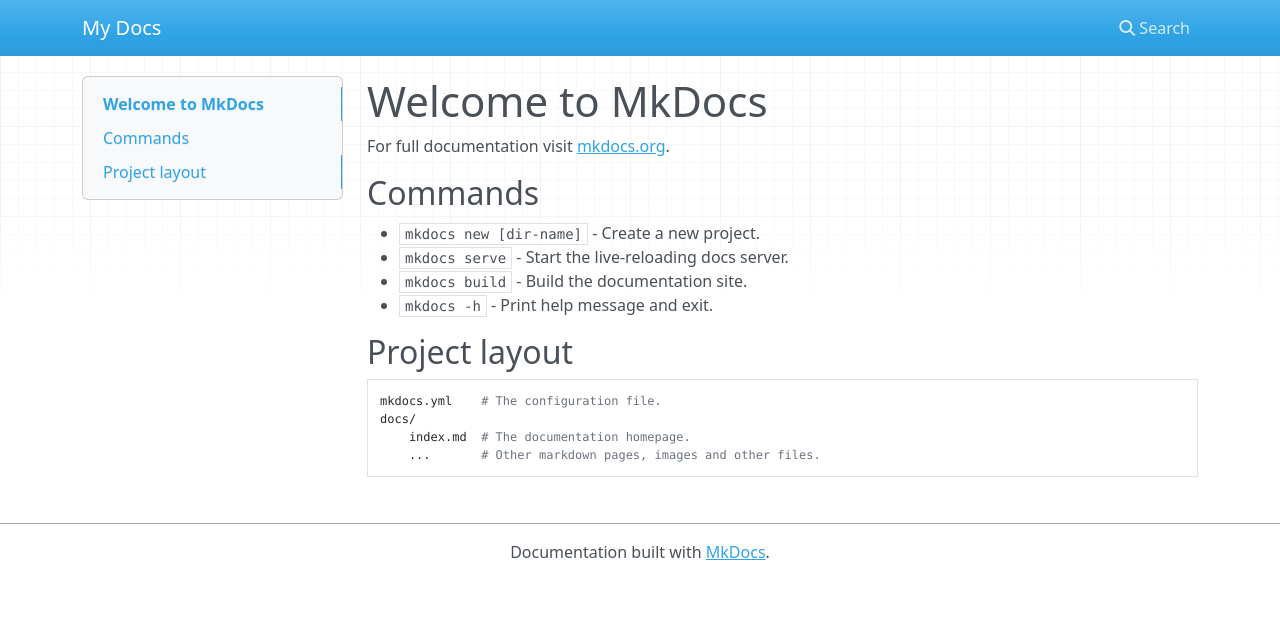
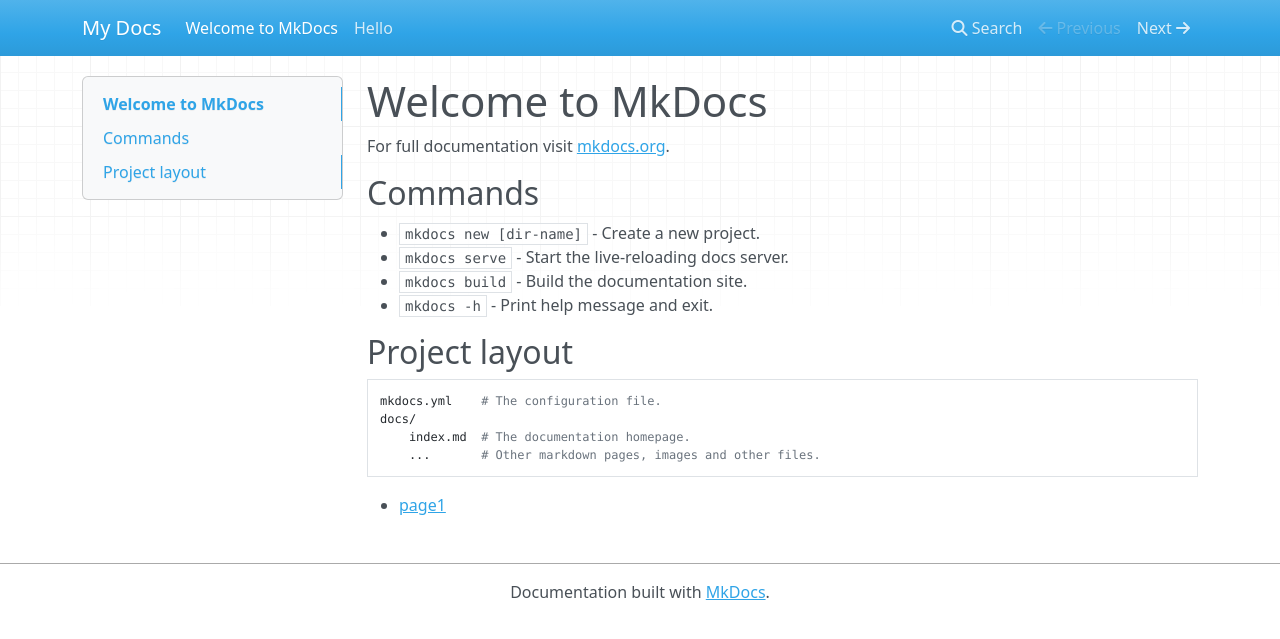
Before and after one commit to binaryta/readthedocs, an MkDocs documentation site: the page built from docs/index.md, in a window 1280 px wide. Shown: the top 639 px of the page. Built offline with MkDocs 1.6.1, drawn with Linux system fonts in a browser that asks for light colours; nearby versions of some CDN libraries.

```diff
--- a/docs/index.md
+++ b/docs/index.md
@@ -15,3 +15,5 @@ For full documentation visit [mkdocs.org](https://www.mkdocs.org).
     docs/
         index.md  # The documentation homepage.
         ...       # Other markdown pages, images and other files.
+
+- [page1](/hello)
```
Also changed, not shown: docs/hello.md (added, +1 -0 lines).
